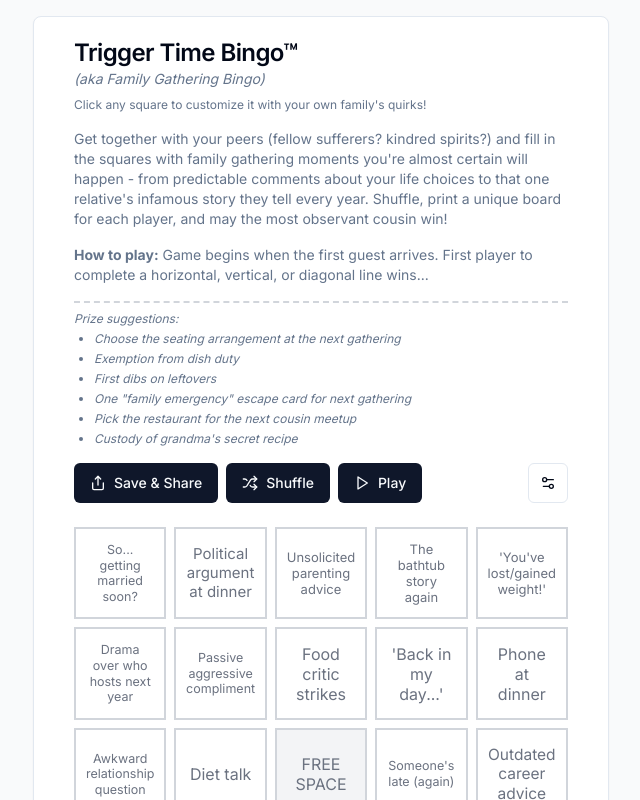
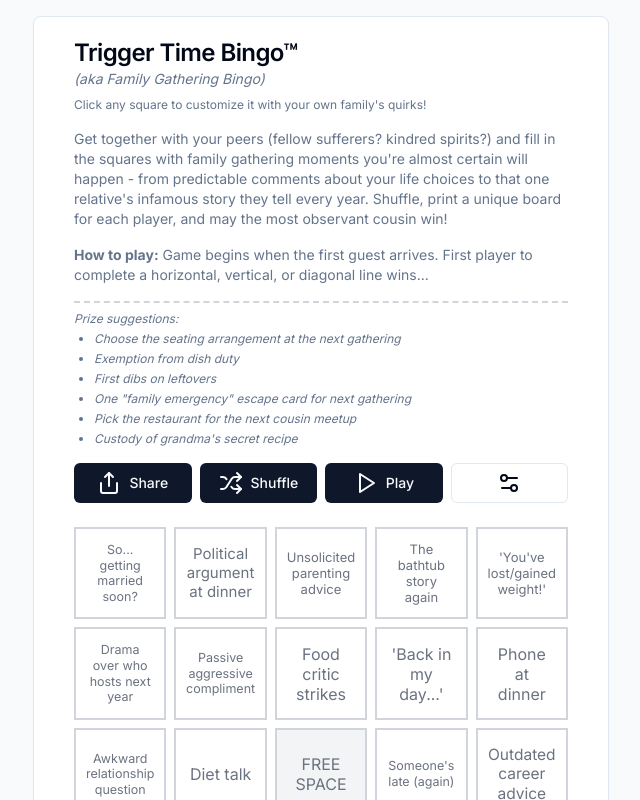
Before and after one commit to dylancaponi/trigger-time-bingo, a Next.js app: page / in a window 1280 px wide. Shown: the top 800 px of the page, without its empty margins (319-959 px from the left). Built offline with nearby package versions, Linux system fonts and the light colour scheme.

Commit message:
fix button layout for mobile

```diff
--- a/components/bingo-board.tsx
+++ b/components/bingo-board.tsx
@@ -386,7 +386,7 @@ export const BingoBoard = () => {
           />
           <a ref={downloadRef} className="hidden" />
 
-          <div className="flex gap-2">
+          <div className="grid grid-cols-2 sm:flex sm:justify-between gap-2">
             <Button
               onClick={async () => {
                 try {
@@ -414,39 +414,41 @@ export const BingoBoard = () => {
                   alert('Failed to share board: ' + (error instanceof Error ? error.message : String(error)));
                 }
               }}
-              className="flex items-center gap-2 h-10">
-              <Share className="w-4 h-4" />
-              Save & Share
+              className="flex items-center justify-center gap-2 h-10 w-full sm:basis-[24%]"
+              variant="default">
+              <Share />
+              <span>Share</span>
             </Button>
 
             <Button
               onClick={shuffleBoard}
-              className="flex items-center gap-2 h-10"
+              className="flex items-center justify-center gap-2 h-10 w-full sm:basis-[24%]"
               disabled={isPlaying}
             >
-              <Shuffle className="w-4 h-4" />
-              Shuffle
+              <Shuffle />
+              <span>Shuffle</span>
             </Button>
 
             <Button
               onClick={() => setIsPlaying(!isPlaying)}
-              className="flex items-center gap-2 h-10"
+              className="flex items-center justify-center gap-2 h-10 w-full sm:basis-[24%]"
               variant={isPlaying ? "destructive" : "default"}
             >
-              {isPlaying ? <PlusSquare className="w-4 h-4" /> : <Play className="w-4 h-4" />}
+              {isPlaying ? <PlusSquare /> : <Play />}
               {isPlaying ? 'Stop' : 'Play'}
             </Button>
 
-            <div className="relative ml-auto">
+            <div className="relative w-full sm:basis-[24%]">
               <Button
                 variant="outline"
                 size="icon"
-                className="w-10 h-10"
+                className="w-full h-10 flex items-center justify-center gap-2"
                 onClick={() => setShowAdvanced(!showAdvanced)}
                 aria-label="Advanced options"
                 disabled={isPlaying}
               >
-                <Settings2 className="w-4 h-4" />
+                <Settings2 />
+                <span className="sm:hidden">More</span>
               </Button>
 
               {showAdvanced && (
@@ -474,7 +476,7 @@ export const BingoBoard = () => {
                     disabled={isPlaying}
                     className="w-full px-3 py-2 text-left flex items-center gap-2 hover:bg-gray-100 disabled:opacity-50"
                   >
-                    <PlusSquare className="w-4 h-4" />
+                    <PlusSquare />
                     New Board
                   </button>
                   <button
@@ -491,7 +493,7 @@ export const BingoBoard = () => {
                     disabled={isPlaying}
                     className="w-full px-3 py-2 text-left flex items-center gap-2 hover:bg-gray-100 disabled:opacity-50"
                   >
-                    <Cloud className="w-4 h-4" />
+                    <Cloud />
                     Save to Cloud
                   </button>
                   <button
@@ -511,7 +513,7 @@ export const BingoBoard = () => {
                     disabled={isPlaying}
                     className="w-full px-3 py-2 text-left flex items-center gap-2 hover:bg-gray-100 disabled:opacity-50"
                   >
-                    <Save className="w-4 h-4" />
+                    <Save />
                     Save to File
                   </button>
                   <button
@@ -522,7 +524,7 @@ export const BingoBoard = () => {
                     disabled={isPlaying}
                     className="w-full px-3 py-2 text-left flex items-center gap-2 hover:bg-gray-100 disabled:opacity-50"
                   >
-                    <Upload className="w-4 h-4" />
+                    <Upload />
                     Load File
                   </button>
                 </div>
```
